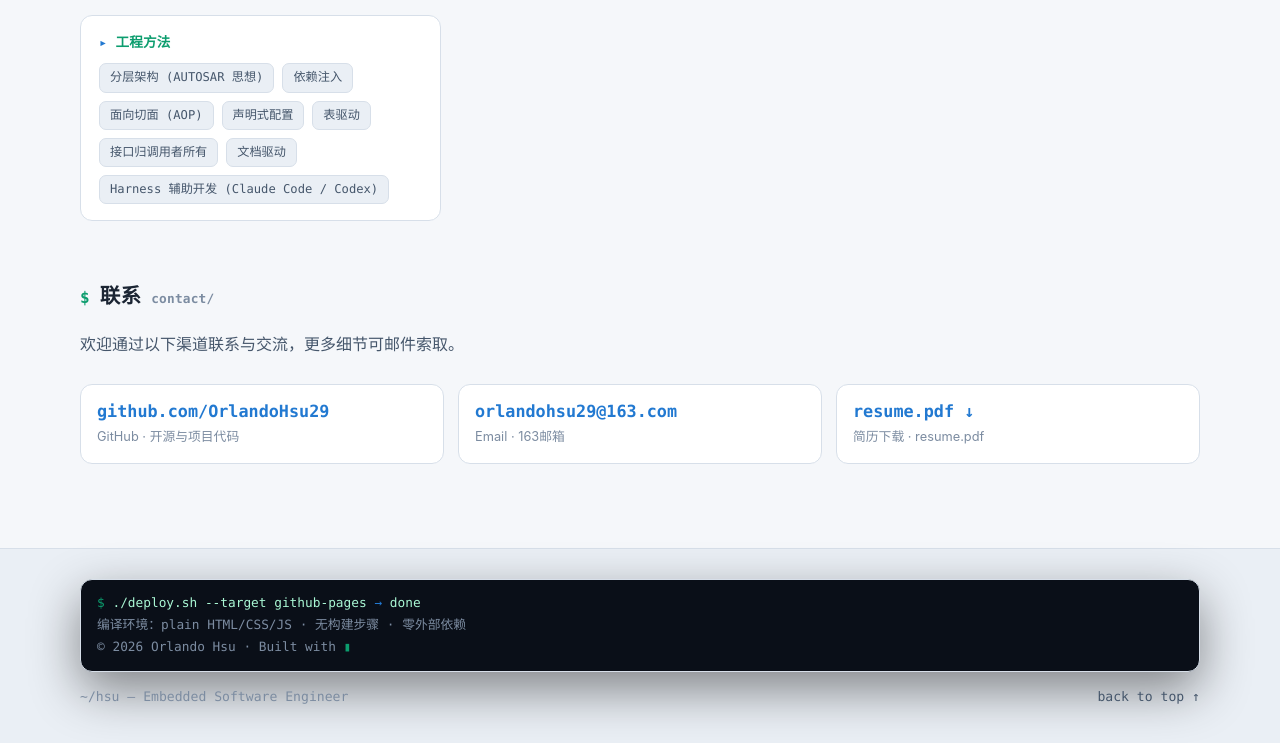
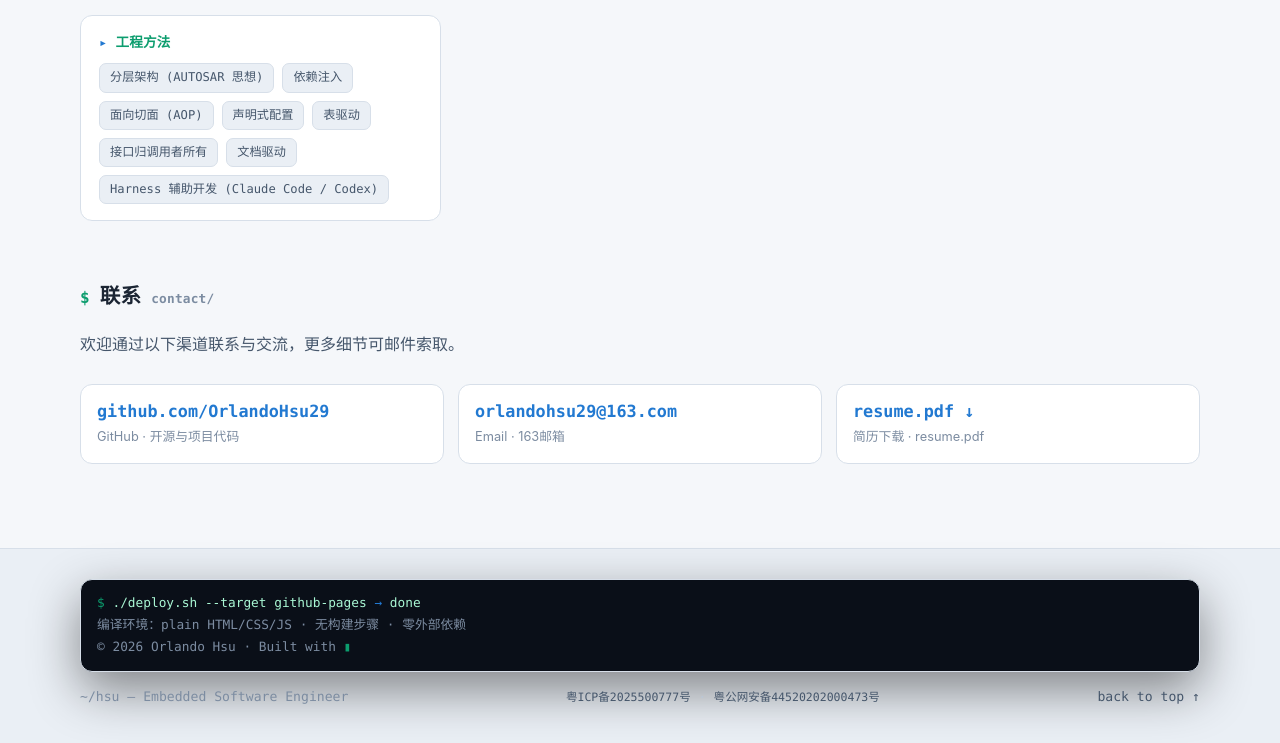
Before and after one commit to OrlandoHsu29/OrlandoHsu29.github.io, a plain HTML site: page index.html in a window 1280 px wide. Shown: the part 5001-5744 px from the top of the page. Drawn offline with Linux system fonts and the light colour scheme.

Commit message:
增加备案信息

```diff
--- a/assets/css/main.css
+++ b/assets/css/main.css
@@ -516,6 +516,10 @@ figure.shot.wide img{ aspect-ratio:auto; object-fit:contain; }
 .footer .term-body{ padding:12px 16px; font-size:.8rem; }
 .footer .cols{ display:flex; flex-wrap:wrap; justify-content:space-between; gap:14px; align-items:center; }
 .footer .copy{ font-size:.82rem; color:var(--text-faint); font-family:var(--mono); }
+.footer .filing{ flex:1 1 auto; text-align:center; font-size:.72rem; }
+.footer .filing-sep{ color:var(--border-2); margin:0 8px; }
+.footer .filing a{ color:inherit; text-decoration:none; }
+.footer .filing a:hover{ color:var(--accent); }
 .footer .copy a{ color:var(--text-dim); }
 .footer .copy a:hover{ color:var(--accent); }
 
@@ -726,6 +730,7 @@ details.others .others-body{ padding:4px 18px 18px; display:flex; flex-direction
   .footer{ margin-top:50px; }
   .footer-inner{ padding:22px 0 24px; }
   .footer .term-body{ font-size:.72rem; }
+  .footer .filing{ flex-basis:100%; order:3; text-align:center; }
 
   .mod-scroll{ margin:10px 0 38px; padding:6px 4px; gap:6px; }
   .mod-scroll a{ flex:1 1 auto; text-align:center; font-size:.74rem; padding:6px 4px; }
--- a/index.html
+++ b/index.html
@@ -376,6 +376,7 @@
     </div>
     <div class="cols">
       <div class="copy">~/hsu — Embedded Software Engineer</div>
+      <div class="copy filing" aria-label="网站备案信息"><a href="https://beian.miit.gov.cn/" target="_blank" rel="noopener noreferrer">粤ICP备2025500777号</a><span class="filing-sep">·</span><a href="https://beian.mps.gov.cn/#/query/webSearch?code=44520202000473" target="_blank" rel="noopener noreferrer">粤公网安备44520202000473号</a></div>
       <div class="copy"><a href="#top">back to top ↑</a></div>
     </div>
   </div>
```
Also changed, not shown: projects/ai-health-agent.html (+1 -0 lines), projects/cane-terminal.html (+1 -0 lines), projects/machine-tool.html (+1 -0 lines), projects/pack-line.html (+1 -0 lines), projects/teo-estuary.html (+1 -0 lines), projects/wafer-inspection.html (+1 -0 lines), projects/wrist-talk.html (+1 -0 lines).
